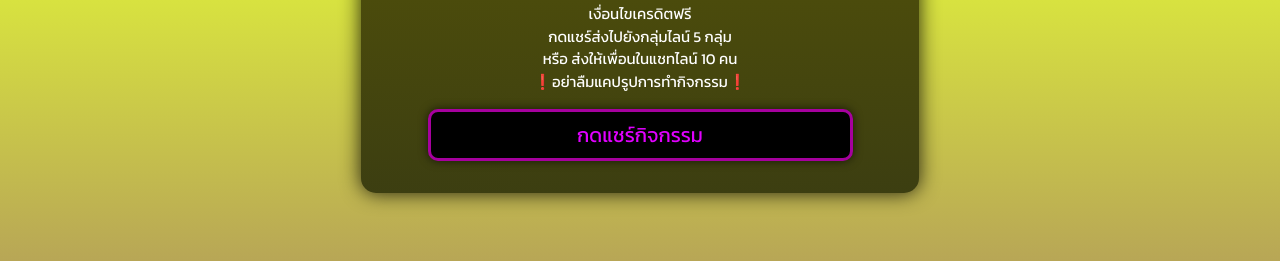
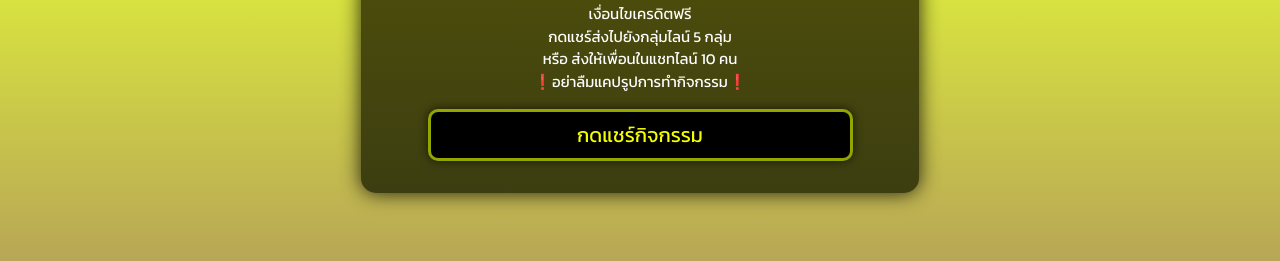
Before and after one commit to kfree50/SLOT189, a plain HTML site: page index.html in a window 1280 px wide. Shown: the part 525-786 px from the top of the page. Drawn offline with nearby package versions, Linux system fonts and the light colour scheme; a script that the page names is missing.

Commit message:
Add files via upload

```diff
--- a/index.html
+++ b/index.html
@@ -64,11 +64,11 @@
     <div class="d-grid gap-2 col-10 mx-auto">
         <button class="btn btn-primary btn-lg text-nowrap mb-2" id="btnShare" onclick="sendShare()"
         style="font-family:'Kanit',sans-serif;
-        color: #e100ff;
+        color: #f6ff00;
         box-shadow: 0 0 10px rgba(0, 0, 0, 0.645);
         background-image: linear-gradient(180deg, #000000, #000000);
         border-width: 3px;
-        border-color: #a6009e;
+        border-color: #93a600;
         border-radius: 10px;">
         กดแชร์กิจกรรม
       </button>
```
